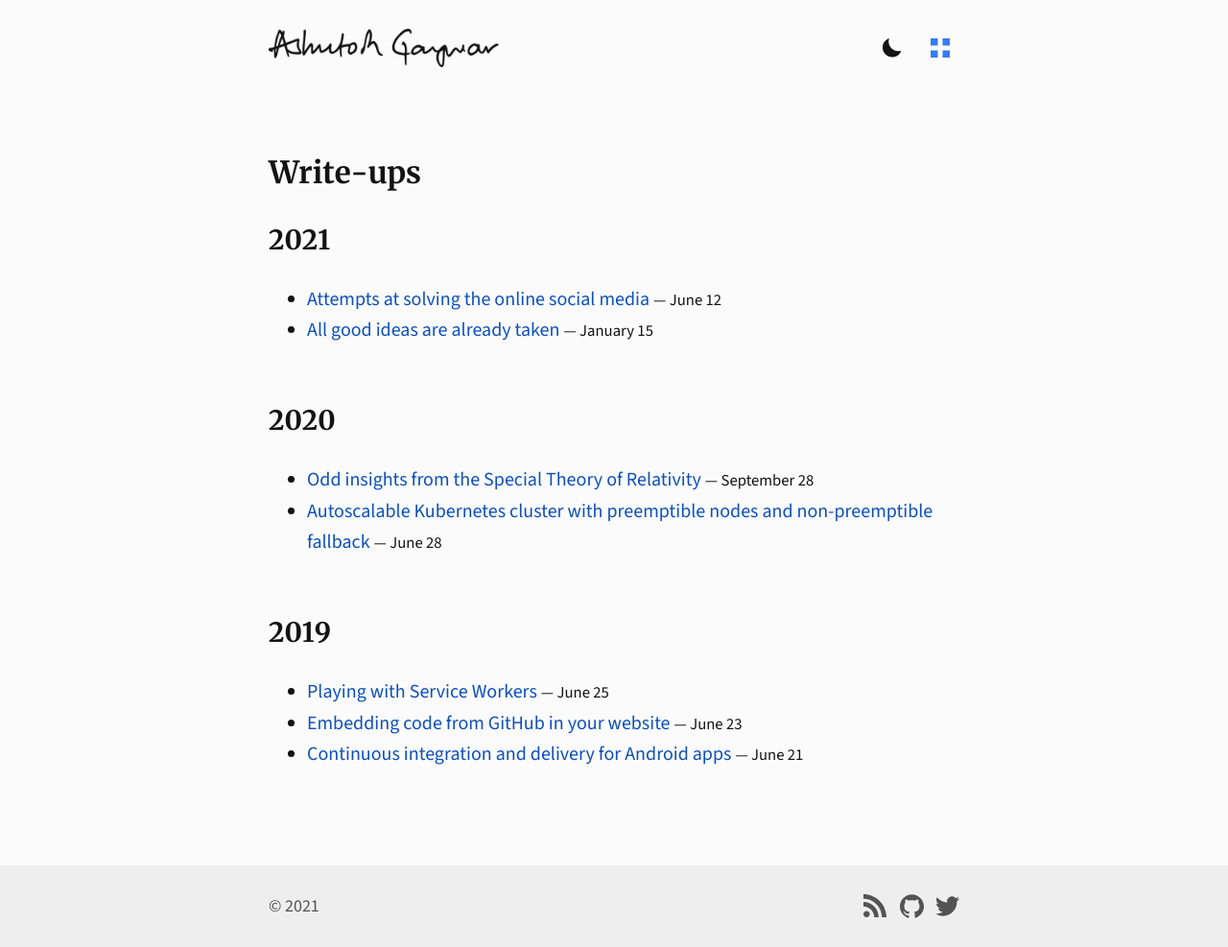
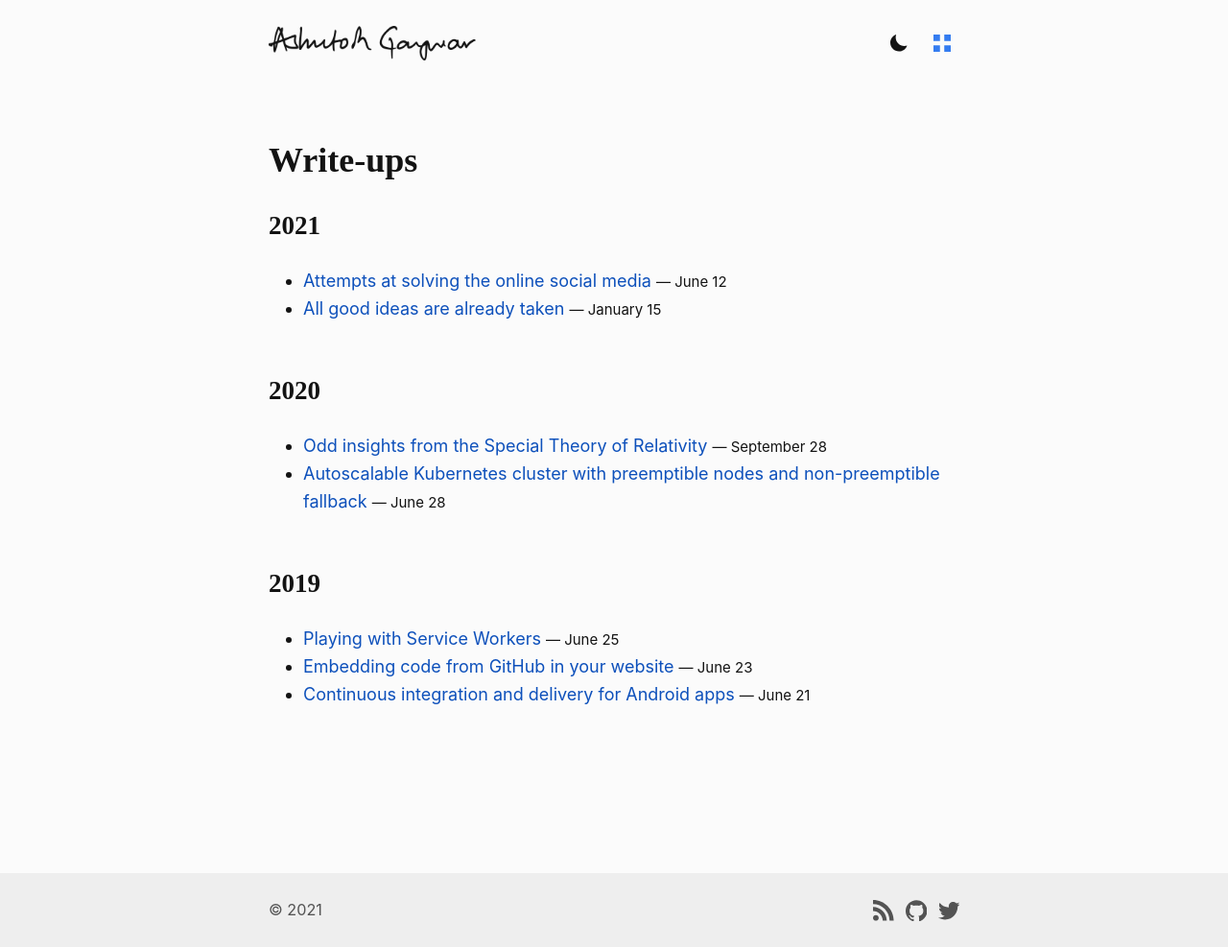
Before and after one commit to ashutoshgngwr/ashutoshgngwr.github.io, a Jekyll site: the page built from index.html, in a window 1280 px wide and 987 px high. Shown: the whole window at 96% size. Built offline with Jekyll 4.4.1, drawn with Linux system fonts in a browser that asks for light colours.

Commit message:
use system fonts

```diff
--- a/_sass/base/_typography.scss
+++ b/_sass/base/_typography.scss
@@ -1,30 +1,32 @@
 @import "helpers";
 
 %font-family-sans-serif {
-  font-family: "Source Sans Pro", Helvetica, sans-serif;
-  font-weight: 400;
+  font-family: ui-sans-serif, -apple-system, BlinkMacSystemFont, avenir next,
+    avenir, segoe ui, helvetica neue, helvetica, Ubuntu, roboto, noto, arial,
+    sans-serif;
 }
 
 %font-family-serif {
-  font-family: "Merriweather", "Times New Roman", Times, serif;
-  font-weight: 700;
+  font-family: ui-serif, Iowan Old Style, Apple Garamond, Baskerville,
+    Times New Roman, Droid Serif, Times, Source Serif Pro, serif,
+    Apple Color Emoji, Segoe UI Emoji, Segoe UI Symbol;
 }
 
 %font-family-mono {
-  font-family: "Source Code Pro", "Consolas", Courier, monospace;
-  font-weight: 450;
+  font-family: ui-monospace, Menlo, Consolas, Monaco, Liberation Mono,
+    Lucida Console, monospace;
 }
 
 html,
 body {
   @extend %font-family-sans-serif;
-  font-size: 20px;
+  font-size: 18px;
   line-height: 1.618;
   word-wrap: break-word;
-  hyphens: manual;
+  @include hyphens(manual);
 
   @include breakpoint($until: mobile) {
-    font-size: 18px;
+    font-size: 16px;
   }
 }
 
@@ -40,23 +42,23 @@ body {
 }
 
 h1 {
-  font-size: 1.6rem;
+  font-size: 2rem;
 }
 
 h2 {
-  font-size: 1.4rem;
+  font-size: 1.5rem;
 }
 
 h3 {
-  font-size: 1.2rem;
+  font-size: 1.17rem;
 }
 
 h4 {
-  font-size: 1rem;
+  font-size: 1.12rem;
 }
 
 h5 {
-  font-size: 0.87rem;
+  font-size: 0.83rem;
 }
 
 h6 {
@@ -117,7 +119,7 @@ table {
   font-size: 0.9em;
   overflow-wrap: break-word;
   word-wrap: break-word;
-  hyphens: auto;
+  @include hyphens(auto);
 
   th {
     font-weight: normal;
@@ -139,83 +141,3 @@ footer {
   font-size: 0.9rem;
   line-height: 1.2em;
 }
-
-$font-dir: $static-res-dir + "/font";
-
-/* Merriweather latin */
-@font-face {
-  font-family: "Merriweather";
-  font-style: normal;
-  font-stretch: normal;
-  font-weight: 200 900;
-  font-display: swap;
-  src: url($font-dir + "/MerriweatherVariable-Roman.woff2") format("woff2");
-  unicode-range: U+0000-00FF, U+0131, U+0152-0153, U+02BB-02BC, U+02C6, U+02DA,
-    U+02DC, U+2000-206F, U+2074, U+20AC, U+2122, U+2191, U+2193, U+2212, U+2215,
-    U+FEFF, U+FFFD;
-}
-
-/* Merriweather Italic latin */
-@font-face {
-  font-family: "Merriweather";
-  font-style: italic;
-  font-stretch: normal;
-  font-weight: 200 900;
-  font-display: swap;
-  src: url($font-dir + "/MerriweatherVariable-Italic.woff2") format("woff2");
-  unicode-range: U+0000-00FF, U+0131, U+0152-0153, U+02BB-02BC, U+02C6, U+02DA,
-    U+02DC, U+2000-206F, U+2074, U+20AC, U+2122, U+2191, U+2193, U+2212, U+2215,
-    U+FEFF, U+FFFD;
-}
-
-/* Source Sans Pro latin */
-@font-face {
-  font-family: "Source Sans Pro";
-  font-style: normal;
-  font-stretch: normal;
-  font-weight: 200 900;
-  font-display: swap;
-  src: url($font-dir + "/SourceSans3VF-Roman.woff2") format("woff2");
-  unicode-range: U+0000-00FF, U+0131, U+0152-0153, U+02BB-02BC, U+02C6, U+02DA,
-    U+02DC, U+2000-206F, U+2074, U+20AC, U+2122, U+2191, U+2193, U+2212, U+2215,
-    U+FEFF, U+FFFD;
-}
-
-/* Source Sans Pro Italic latin */
-@font-face {
-  font-family: "Source Sans Pro";
-  font-style: italic;
-  font-stretch: normal;
-  font-weight: 200 900;
-  font-display: swap;
-  src: url($font-dir + "/SourceSans3VF-Italic.woff2") format("woff2");
-  unicode-range: U+0000-00FF, U+0131, U+0152-0153, U+02BB-02BC, U+02C6, U+02DA,
-    U+02DC, U+2000-206F, U+2074, U+20AC, U+2122, U+2191, U+2193, U+2212, U+2215,
-    U+FEFF, U+FFFD;
-}
-
-/* Source Code Pro Latin */
-@font-face {
-  font-family: "Source Code Pro";
-  font-style: normal;
-  font-stretch: normal;
-  font-weight: 200 900;
-  font-display: swap;
-  src: url($font-dir + "/SourceCodeVariable-Roman.woff2") format("woff2");
-  unicode-range: U+0000-00FF, U+0131, U+0152-0153, U+02BB-02BC, U+02C6, U+02DA,
-    U+02DC, U+2000-206F, U+2074, U+20AC, U+2122, U+2191, U+2193, U+2212, U+2215,
-    U+FEFF, U+FFFD;
-}
-
-/* Source Code Pro Italic Latin */
-@font-face {
-  font-family: "Source Code Pro";
-  font-style: italic;
-  font-stretch: normal;
-  font-weight: 200 900;
-  font-display: swap;
-  src: url($font-dir + "/SourceCodeVariable-Italic.woff2") format("woff2");
-  unicode-range: U+0000-00FF, U+0131, U+0152-0153, U+02BB-02BC, U+02C6, U+02DA,
-    U+02DC, U+2000-206F, U+2074, U+20AC, U+2122, U+2191, U+2193, U+2212, U+2215,
-    U+FEFF, U+FFFD;
-}
--- a/_sass/page.scss
+++ b/_sass/page.scss
@@ -7,7 +7,7 @@
 
 .enforce-max-content-width {
   box-sizing: border-box;
-  max-width: 38rem;
+  max-width: 42rem;
   width: 100%;
   margin-left: auto;
   margin-right: auto;
```
Also changed, not shown: assets/static/font/MerriweatherVariable-Italic.woff2 (deleted), assets/static/font/MerriweatherVariable-Roman.woff2 (deleted), assets/static/font/SourceCodeVariable-Italic.woff2 (deleted), assets/static/font/SourceCodeVariable-Roman.woff2 (deleted), assets/static/font/SourceSans3VF-Italic.woff2 (deleted), assets/static/font/SourceSans3VF-Roman.woff2 (deleted).
